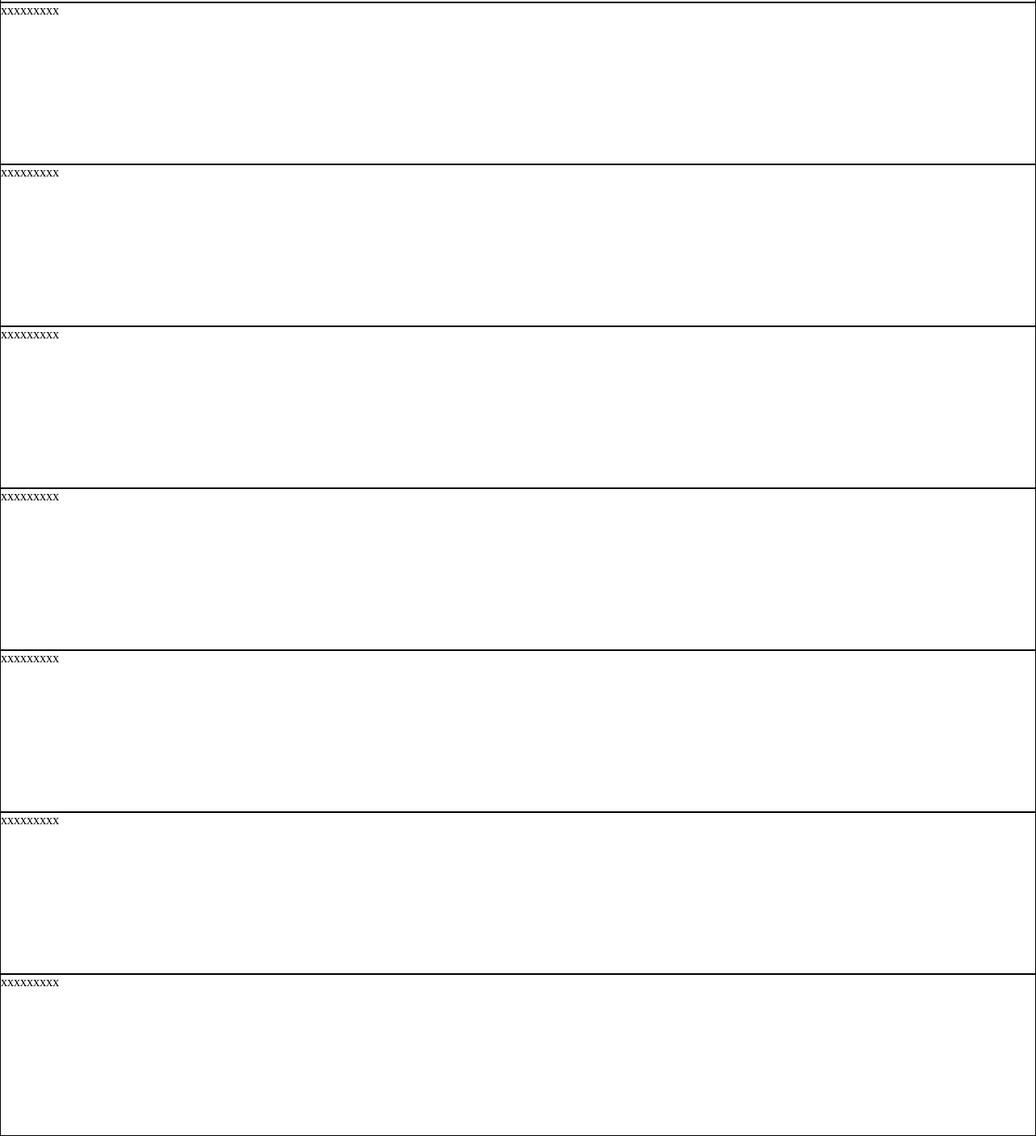
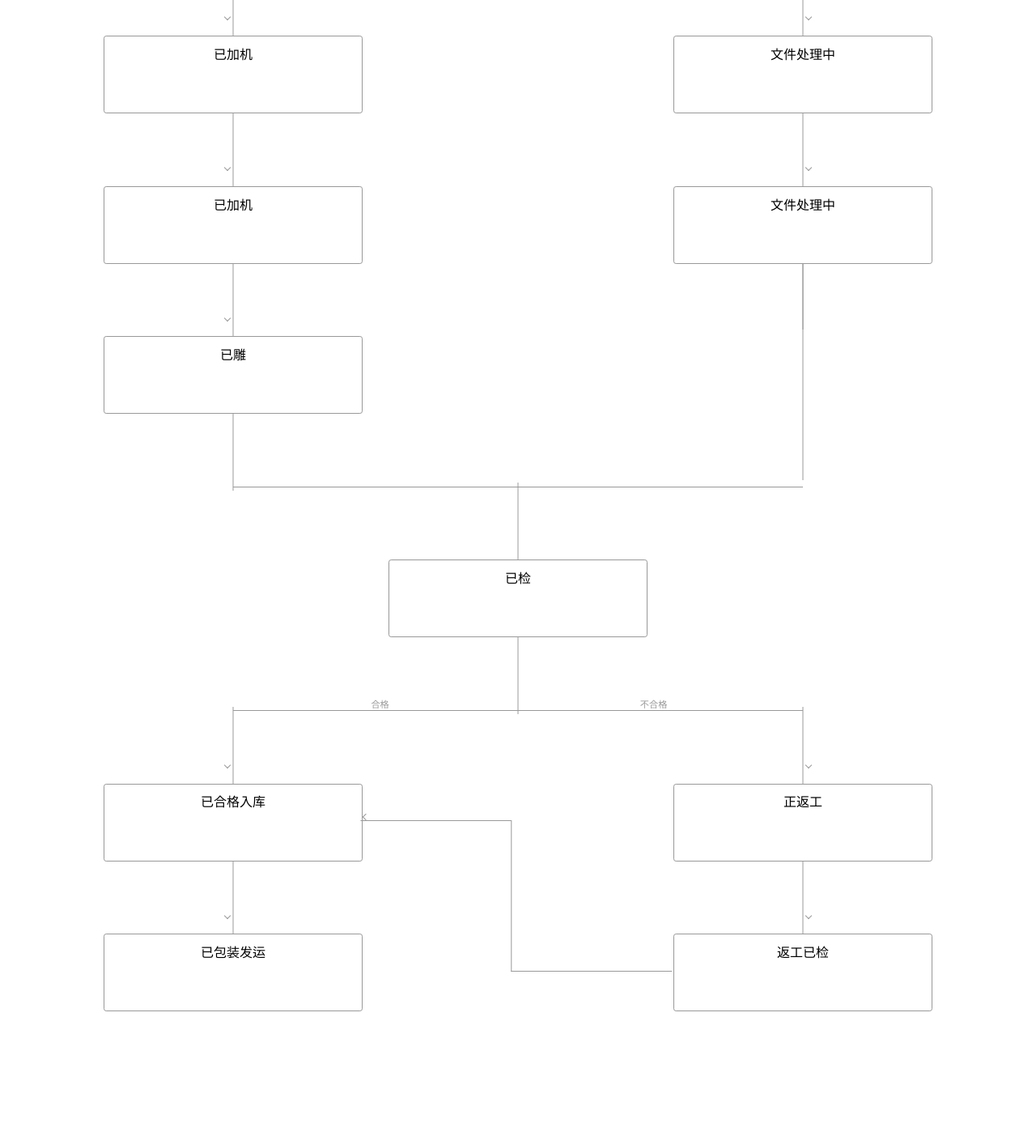
Before and after one commit to 776A0A/demo, a website: page pages/demo.html in a window 1280 px wide. Shown: the part 597-2000 px from the top of the page at 81% size. After the commit the page ends 1936 px from the top, so only its background shows below. Drawn offline with Linux system fonts and the light colour scheme.

Commit message:
制作流程图

```diff
--- a/css/demo.css
+++ b/css/demo.css
@@ -3,85 +3,233 @@
   padding: 0;
   box-sizing: border-box;
 }
-#template-container {
-  font-size: 0.7rem;
-  border: 1px solid green;
-}
-#template-container .title {
+/* -------------------流程图--------------------- */
+#flowchart-wrapper {
+  width: 100%;
+  padding: 0 10vw;
+  position: relative;
   text-align: center;
   font-size: 1rem;
-  margin-bottom: 1vw;
 }
-#template-container .status {
+/* 每个小元素 */
+#flowchart-wrapper span {
+  display: inline-block;
+  border: 1px solid #999;
+  border-radius: 0.2rem;
+  position: relative;
+  background-color: #fff;
+  width: 25vw;
+  height: 7.5vw;
+  padding: .7vw;
+}
+/* 下方的竖线 */
+#flowchart-wrapper span::before {
+  content: "";
+  position: absolute;
+  background-color: #999;
+  width: 1px;
+  left: 50%;
+  transform: translateX(-50%);
+  height: 7.5vw;
+  bottom: -7.5vw;
+}
+/* 所有横排 */
+#flowchart-wrapper > div {
   display: flex;
   align-items: center;
   justify-content: space-between;
-  margin: 0 3vw;
+  position: relative;
+  z-index: 2;
+  margin: 7vw auto;
 }
-#template-container #wrapper {
-  border: 1px solid;
-  margin: 0 2vw;
+/* 显示在中间位置的，含有下方的border */
+#flowchart-wrapper > div.center-line {
+  justify-content: center;
+  border-bottom: 1px solid #999;
+  margin-bottom: 0;
+  width: 55vw;
+  padding-bottom: 7vw;
+  padding-top: 7vw;
 }
-#template-container #wrapper > div {
-  border-bottom: 1px solid;
+/* 显示在中间位置的，非第一排的元素，含有上方的border */
+#flowchart-wrapper > div.center-line:not(:first-of-type) {
+  border-top: 1px solid #999;
 }
-#template-container #wrapper .details-3 {
-  border-bottom: 0;
+/* 显示在中间位置的，非第一排的span元素，含有上方的竖线 */
+#flowchart-wrapper > div.center-line:not(:first-of-type) span::after {
+  content: "";
+  position: absolute;
+  background-color: #999;
+  width: 1px;
+  left: 50%;
+  transform: translateX(-50%);
+  height: 7.5vw;
+  top: -7.5vw;
 }
-#template-container .details-1 > p,
-.details-2 > p,
-.details-3 > p {
-  padding: 0.2rem 0;
+/* 第一排的span，带有上方的竖线 */
+#flowchart-wrapper > div.first-line span::after {
+  content: "";
+  position: absolute;
+  background-color: #999;
+  width: 1px;
+  left: 50%;
+  transform: translateX(-50%);
+  height: 7.5vw;
+  top: -7.5vw;
 }
-#template-container .details-1 {
-  display: flex;
-  align-items: center;
+/* 第二部分中右边的下竖线 */
+#flowchart-wrapper > div .special-item::before {
+  /* 一个 */
+  height: calc(20.5vw + 6px);
+  bottom: calc(-20.5vw - 6px);
+  /* 两个 */
+  /* height: calc(35vw + 6px);
+  bottom: calc(-35vw - 6px); */
+  /* 三个 */
+  /* height: calc(49.5vw + 6px);
+  bottom: calc(-49.5vw - 6px); */
+  /* 多一个增加14.5vw即可 */
 }
-#template-container .details-1 p {
-  width: 22vw;
-  border-right: 1px solid;
-  text-align: center;
+/* 最底下一排，右边的线条 */
+#flowchart-wrapper > div.last-line > span:last-of-type::before {
+  display: block;
+  width: 15.5vw;
+  left: -8vw;
+  top: -11vw;
+  height: 14.5vw;
+  border-left: 1px solid #999;
+  border-bottom: 1px solid #999;
+  background-color: transparent;
 }
-#template-container .details-1 p:last-of-type {
-  border-left: 1px solid;
+/* 最底下一排，左边的竖线 */
+#flowchart-wrapper > div.last-line > span:first-of-type::before {
+  display: block;
+  width: 14.5vw;
+  border-left: 1px solid #999;
+  border-bottom: 1px solid #999;
+  background-color: transparent;
+  height: 0;
+  left: 32vw;
+  top: -11vw;
 }
-#template-container .details-1 span {
-  width: 28vw;
-  display: inline-block;
+#flowchart-wrapper > div.last-line > span {
+  position: relative;
 }
-#template-container .details-2 {
-  display: flex;
-  align-items: center;
+/* 最后面一排中，指向左边的箭头 */
+#flowchart-wrapper > div.last-line > span:first-of-type::after {
+  content: '';
+  position: absolute;
+  border-right: 1px solid #999;
+  border-top: 1px solid #999;
+  width: 5px;
+  height: 5px;
+  transform: rotate(225deg);
+  top: calc(-11.5vw - 1px);
+  left: 25vw;
 }
-#template-container .details-2 > p:first-of-type {
-  width: 20.6vw;
-  text-align: center;
+/* -------------------箭头----------------------- */
+#flowchart-wrapper > div.first-line::after {
+  content: '';
+  position: absolute;
+  border-right: 1px solid #999;
+  border-top: 1px solid #999;
+  width: 5px;
+  height: 5px;
+  transform: rotate(135deg);
+  top: -2vw;
+  left: 11.7vw;
 }
-#template-container .details-2 > p:last-of-type {
-  flex: 1 1;
-  border-left: 1px solid;
-  padding: 0.5rem;
+#flowchart-wrapper > div.first-line::before {
+  content: '';
+  position: absolute;
+  border-right: 1px solid #999;
+  border-top: 1px solid #999;
+  width: 5px;
+  height: 5px;
+  transform: rotate(135deg);
+  top: -2vw;
+  right: 11.7vw;
 }
-#template-container .details-3 {
-  display: flex;
-  align-items: center;
-  height: 30vw;
+#flowchart-wrapper > div.next-line {
+  position: relative;
 }
-#template-container .details-3 p {
-  width: 20.6vw;
-  text-align: center;
+#flowchart-wrapper > div.next-line::after {
+  content: '';
+  position: absolute;
+  border-right: 1px solid #999;
+  border-top: 1px solid #999;
+  width: 5px;
+  height: 5px;
+  transform: rotate(135deg);
+  top: -2vw;
+  left: 11.7vw;
 }
-#template-container .details-3 .text {
-  align-self: stretch;
-  border-left: 1.5px solid;
+#flowchart-wrapper > div.next-line::before {
+  content: '';
+  position: absolute;
+  border-right: 1px solid #999;
+  border-top: 1px solid #999;
+  width: 5px;
+  height: 5px;
+  transform: rotate(135deg);
+  top: -2vw;
+  right: 11.7vw;
 }
-#template-container .sign,
-#template-container .date {
-  display: flex;
-  align-items: center;
+#flowchart-wrapper > div.left {
+  position: relative;
 }
-#template-container .sign p:first-of-type,
-#template-container .date p:first-of-type {
-  width: 50vw;
-  margin-left: 3vw;
+#flowchart-wrapper > div.left:before {
+  content: '';
+  position: absolute;
+  border-right: 1px solid #999;
+  border-top: 1px solid #999;
+  width: 5px;
+  height: 5px;
+  transform: rotate(135deg);
+  top: -2vw;
+  left: 11.7vw;
 }
+#flowchart-wrapper > div.last-line {
+  position: relative;
+}
+#flowchart-wrapper > div.last-line:before {
+  content: '';
+  position: absolute;
+  border-right: 1px solid #999;
+  border-top: 1px solid #999;
+  width: 5px;
+  height: 5px;
+  transform: rotate(135deg);
+  top: -2vw;
+  left: 11.7vw;
+}
+#flowchart-wrapper > div.last-line:after {
+  content: '';
+  position: absolute;
+  border-right: 1px solid #999;
+  border-top: 1px solid #999;
+  width: 5px;
+  height: 5px;
+  transform: rotate(135deg);
+  top: -2vw;
+  right: 11.7vw;
+}
+/* 文字 */
+#flowchart-wrapper > div.center-line.next-center::before {
+  content: '合格';
+  color: #999;
+  bottom: 0vw;
+  left: 25%;
+  transform: translateX(-25%);
+  position: absolute;
+  font-size: .7rem;
+}
+#flowchart-wrapper > div.center-line.next-center::after {
+  content: '不合格';
+  color: #999;
+  bottom: 0vw;
+  right: 25%;
+  transform: translateX(25%);
+  position: absolute;
+  font-size: .7rem;
+}
--- a/js/utils.js
+++ b/js/utils.js
@@ -180,7 +180,7 @@ const utils = {
   },
   /**
    * 点击图片放大，传入包裹元素的className，其内部的所有img标签都可点击放大
-   * @param {*} wrapperClassName 图片列表外层的包裹元素
+   * @param {string} wrapperClassName 图片列表外层的包裹元素
    */
   ClickToPlusImage: class {
     constructor(wrapperClassName) {
@@ -235,8 +235,8 @@ const utils = {
   },
   /**
    * 下滑到一定距离自动加载数据
-   * @param {*} url 请求的地址
-   * @param {*} data 传入的数据
+   * @param {string} url 请求的地址
+   * @param {object} data 传入的数据
    */
   SlideToLoadMore: class {
     constructor(url, data) {
@@ -245,18 +245,19 @@ const utils = {
       this.init()
     }
     init() {
-      document.addEventListener('touchend', this.loadMore)
+      document.addEventListener('scroll', this.loadMore)
     }
     loadMore() {
       let { scrollHeight, scrollTop, clientHeight } = document.documentElement;
       let res = scrollHeight - scrollTop - clientHeight;
       if (res < 500) {
-        return fetch(url, {
-          method: 'POST',
-        })
+        // return fetch(url, {
+        //   method: 'POST',
+        // })
       }
     }
   },
+
 }
 
 export default utils
--- a/pages/demo.html
+++ b/pages/demo.html
@@ -7,32 +7,54 @@
   <meta http-equiv="X-UA-Compatible" content="ie=edge">
   <title>demo</title>
   <link rel="stylesheet" href="../css/demo.css">
-  <style>
-    #demo li {
-      height: 200px;
-      border: 1px solid;
-    }
-  </style>
 </head>
 
 <body>
-  <ul id="demo">
-    <li>xxxxxxxxx</li>
-    <li>xxxxxxxxx</li>
-    <li>xxxxxxxxx</li>
-    <li>xxxxxxxxx</li>
-    <li>xxxxxxxxx</li>
-    <li>xxxxxxxxx</li>
-    <li>xxxxxxxxx</li>
-    <li>xxxxxxxxx</li>
-    <li>xxxxxxxxx</li>
-    <li>xxxxxxxxx</li>
-  </ul>
-  <!-- <script src="../js/utils.js" type="module"></script> -->
+  <div id="flowchart-wrapper">
+    <div class="center-line">
+      <span>下单</span>
+    </div>
+    <div class="first-line">
+      <span>硬件已排产</span>
+      <span>软件已排产</span>
+    </div>
+    <div class="next-line">
+      <span>已加机</span>
+      <span class="special-item">文件处理中</span>
+    </div>
+    <div class="next-line">
+      <span>已加机</span>
+      <span class="special-item">文件处理中</span>
+    </div>
+    <!-- <div class="left">
+      <span>已镀铜</span>
+    </div>
+    <div class="left">
+      <span>已镀铜</span>
+    </div> -->
+    <div class="left">
+      <span class="special-item-2">已雕</span>
+    </div>
+    <div class="center-line next-center">
+      <span>已检</span>
+    </div>
+    <div class="first-line">
+      <span>已合格入库</span>
+      <span>正返工</span>
+    </div>
+    <div class="last-line">
+      <span>已包装发运</span>
+      <span>返工已检</span>
+    </div>
+    <!-- <div class="last-line">
+      <span>已包装发运</span>
+      <span>返工已检</span>
+    </div> -->
+  </div>
   <script type="module">
     import utils from '../js/utils.js'
-    let { slideToLoadMore } = utils;
-    slideToLoadMore()
+    // let { SlideToLoadMore } = utils;
+    // new SlideToLoadMore()
   </script>
 </body>
 
```
